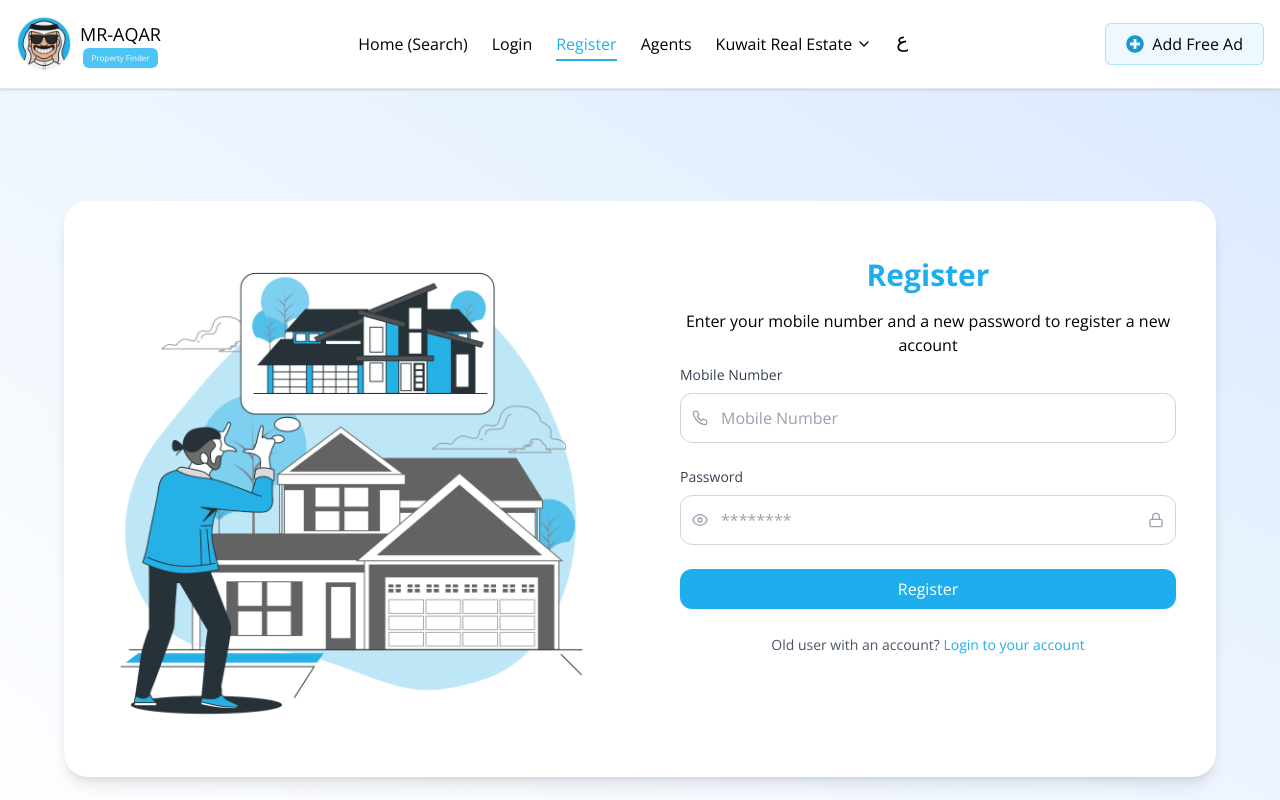
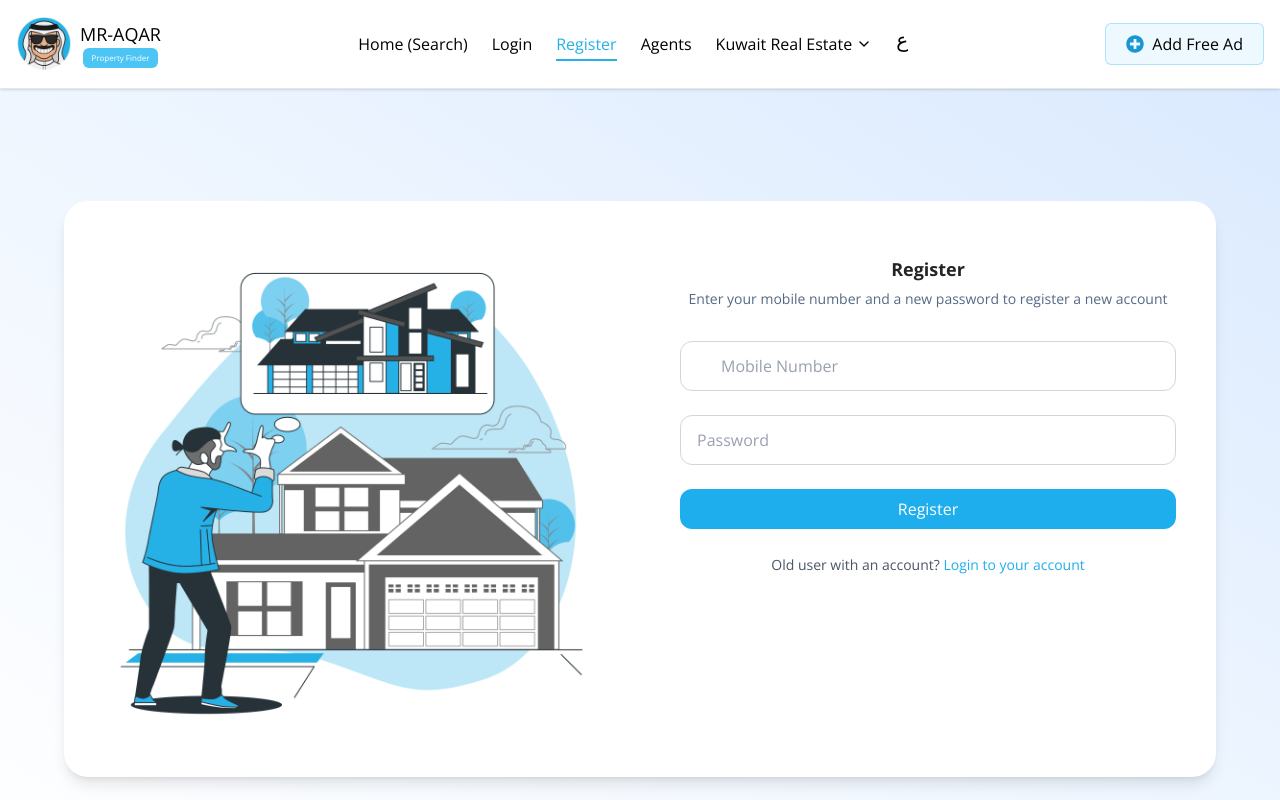
Before and after one commit to MTS-Services/Skywalker, a React (Vite) app: page /register in a window 1280 px wide. Shown: the top 800 px of the page. Built offline with nearby package versions, Linux system fonts and the light colour scheme.

Commit message:
company page update code

```diff
--- a/src/pages/auth/Register.jsx
+++ b/src/pages/auth/Register.jsx
@@ -1,7 +1,6 @@
 import React, { useState, useContext } from "react";
-import { FiPhone, FiLock, FiEye, FiEyeOff } from "react-icons/fi";
 import registerImg from "../../assits/login/register (2).png";
-import toast from "react-hot-toast"; // toast আমদানি করুন
+import toast from "react-hot-toast";
 import { useLanguage } from "../../context/LanguageContext";
 import { useNavigate, Link } from "react-router-dom";
 import { AuthContext } from "../../context/AuthContext";
@@ -22,28 +21,25 @@ const Register = () => {
   const handleSubmit = async (e) => {
     e.preventDefault();
 
-    // Basic password validation
     if (password.length < 6) {
-      toast.error("Password must be at least 6 characters long."); // Show error toast
+      toast.error("Password must be at least 6 characters long.");
       return;
     }
 
     try {
-      // Call the registerUser function from AuthContext
       const result = await registerUser(mobileNumber, password);
 
       if (result.success) {
-        toast.success(result.message); // Show success toast
-        // Redirect to login page after successful registration
+        toast.success(result.message);
         setTimeout(() => {
           navigate("/");
-        }, 1500); // Redirect after 1.5 seconds so user can see the toast
+        }, 1500);
       } else {
-        toast.error(result.message); // Show error toast for failed registration
+        toast.error(result.message);
       }
     } catch (error) {
       console.error("Registration error:", error);
-      toast.error("An unexpected error occurred. Please try again."); // Generic error toast
+      toast.error("An unexpected error occurred. Please try again.");
     }
   };
 
@@ -53,7 +49,7 @@ const Register = () => {
       style={{ fontFamily: "var(--font-secondary)" }}
     >
       <div className="container flex h-full max-w-6xl flex-col overflow-hidden rounded-3xl bg-white shadow-lg md:flex-row">
-        {/* Left Image Section */}
+        {/* Left Image */}
         <div className="hidden p-12 md:block md:w-1/2">
           <img
             src={registerImg}
@@ -62,39 +58,35 @@ const Register = () => {
           />
         </div>
 
-        {/* Right Form Section */}
+        {/* Form */}
         <div className="my-4 flex h-full w-full flex-col justify-center p-10 md:w-1/2">
-          <h2 className="text-primary-500 mb-2 text-center text-3xl font-bold">
+          <h2 className="text-[#242424] font-primary mb-2 text-center text-[18px]">
             {t.register.title}
           </h2>
 
-          <p className="py-2 text-center text-base">{t.register.subtitle}</p>
+          <p className="font-primary mb-6 text-center text-sm text-[#556885]">
+            {t.register.subtitle}
+          </p>
 
           <form className="space-y-6" noValidate onSubmit={handleSubmit}>
-            {/* Phone Number */}
+            {/* Mobile Number */}
             <div>
               <label
                 htmlFor="phone"
                 className="mb-2 block text-sm font-semibold text-gray-700"
               >
-                {t.register.mobileNumber}
+
               </label>
-              <div className="relative">
-                <span className="pointer-events-none absolute inset-y-0 left-0 flex items-center pl-3">
-                  <FiPhone className="text-gray-400" />
-                </span>
               <input
                 id="phone"
                 type="tel"
                 placeholder={t.register.mobileNumber}
-                  className="w-full rounded-xl border border-gray-300 py-3 pr-5 pl-10 text-gray-800 placeholder-gray-400 transition focus:ring-2 focus:ring-[#19398A] focus:outline-none"
+                className="w-full rounded-xl border border-gray-300 py-3 pr-5 pl-10 text-left text-gray-800 placeholder-gray-400 transition focus:ring-2 focus:ring-[#19398A] focus:outline-none" // Added text-right here
                 style={{ fontFamily: "var(--font-secondary)" }}
                 value={mobileNumber}
                 onChange={(e) => setMobileNumber(e.target.value)}
                 required
-
               />
-              </div>
             </div>
 
             {/* Password */}
@@ -102,37 +94,19 @@ const Register = () => {
               <label
                 htmlFor="password"
                 className="mb-2 block text-sm font-semibold text-gray-700"
-              >
-                {t.register.passwords}
-              </label>
+              ></label>
               <div className="relative">
-                <button
-                  type="button"
-                  onClick={togglePasswordVisibility}
-                  className="absolute inset-y-0 left-0 flex cursor-pointer items-center pl-3 focus:outline-none"
-                >
-                  {passwordVisible ? (
-                    <FiEyeOff className="text-gray-400" />
-                  ) : (
-                    <FiEye className="text-gray-400" />
-                  )}
-                </button>
-
                 <input
                   id="password"
                   type={passwordVisible ? "text" : "password"}
-                  placeholder="********"
+                  placeholder={t.register.passwords}
                   autoComplete="new-password"
-                  className="w-full rounded-xl border border-gray-300 py-3 pr-5 pl-10 text-gray-800 placeholder-gray-400 transition focus:ring-2 focus:ring-[#19398A] focus:outline-none"
+                  className="w-full rounded-xl border border-gray-300 px-4 py-3 text-gray-800 placeholder-gray-400 transition focus:ring-2 focus:ring-[#19398A] focus:outline-none"
                   style={{ fontFamily: "var(--font-secondary)" }}
                   value={password}
                   onChange={(e) => setPassword(e.target.value)}
                   required
                 />
-
-                <span className="pointer-events-none absolute inset-y-0 right-0 flex items-center pr-3">
-                  <FiLock className="text-gray-400" />
-                </span>
               </div>
             </div>
 
@@ -148,7 +122,7 @@ const Register = () => {
 
           {/* Link to Login */}
           <p className="mt-6 text-center text-gray-600">
-            {t.register.alradyLogin}
+            {t.register.alradyLogin}{" "}
             <Link
               to="/login"
               className="text-primary-500 font-semibold hover:underline"
--- a/src/testingCode/AgentHeaderPart/AgentHeaderPart.jsx
+++ b/src/testingCode/AgentHeaderPart/AgentHeaderPart.jsx
@@ -4,7 +4,7 @@ import { MdKeyboardArrowRight } from "react-icons/md";
 const AgentHeaderPart = () => {
   return (
     <div className="border-1 border-t border-gray-300 bg-[#F5F7F9]">
-      <div className="w-full bg-[hsl(240,25%,97%)] px-5 text-center lg:w-[700px]">
+      <div className="w-full bg-[hsl(240,25%,97%)] px-5 text-center max-w-7xl mx-auto">
         <div className="flex items-center px-1 py-2 text-[12px] font-normal text-[#556885]">
           {" "}
           <Link to="/" className="px-1 text-[12px] font-normal text-[#556885]">
--- a/src/testingCode/AgentList.jsx
+++ b/src/testingCode/AgentList.jsx
@@ -126,13 +126,15 @@ export default function AgentList() {
                             </div>
                           </div>
                           <div className="flex-1 overflow-hidden">
-                            <div className="text-dark line-clamp-2 text-base font-bold break-words">
-                              {company.name} {/* 'agent.name' */}
-                            </div>
+                            <h4
+                              className="text-[15px] text-[#242424] font-[700]"
+                            >
+                              {company.name}
+                            </h4>
 
                             <div>
                               <div
-                                className={`flex items-center gap-1 space-x-2`}
+                                className={`flex items-center gap-1 py-1 space-x-2`}
                               >
                                 {/* বিজ্ঞাপনের সংখ্যা - ক্লিকযোগ্য লিঙ্ক */}
                                 <Link
@@ -168,30 +170,16 @@ export default function AgentList() {
                                     <FaInstagram className="text-primary-300 text-sm md:text-base" />
                                   </a>
                                 )}
+                              </div>
 
-                                {/* যদি Facebook আইকন ব্যবহার করেন */}
-                                {/* {company.social_media?.facebook && (
-                                <a
-                                  href={company.social_media.facebook}
-                                  target="_blank"
-                                  rel="noopener noreferrer"
-                                  className=""
-                                >
-                                  <FaFacebook className="text-primary-300 text-sm md:text-base" />
-                                </a>
-                              )} */}
-                              </div>
                             </div>
                             <div className="flex gap-3">
-                              <div className="text-primary-dark rounded font-bold">
-                                {/* {agent.price} {t.home.currency} - এটি এজেন্টের জন্য প্রযোজ্য নয় */}
-                              </div>
+                              <div className="text-primary-dark rounded font-bold"></div>
                             </div>
                             <div>
                               <div className="text- line-clamp-2">
-                                <p className="text-descripton text-xs font-normal md:text-sm">
+                                <p className="text-descripton text-[14px] font-normal md:text-sm">
                                   {company.description}{" "}
-                                  {/* 'agent.description' */}
                                 </p>
                               </div>
                             </div>
```
Also changed, not shown: src/testingCode/AgentDetailsPage/CompanyAdsPage.jsx (+27 -45 lines). Lines whose indentation alone changed are shown as unchanged.
